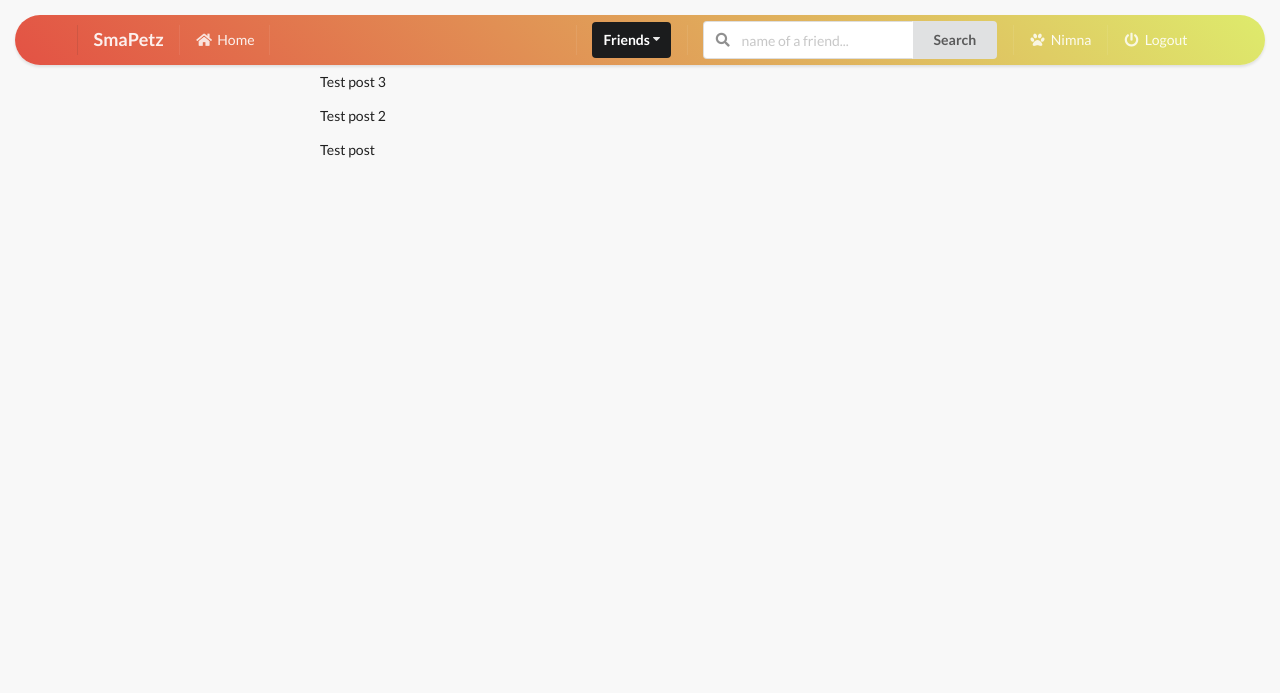
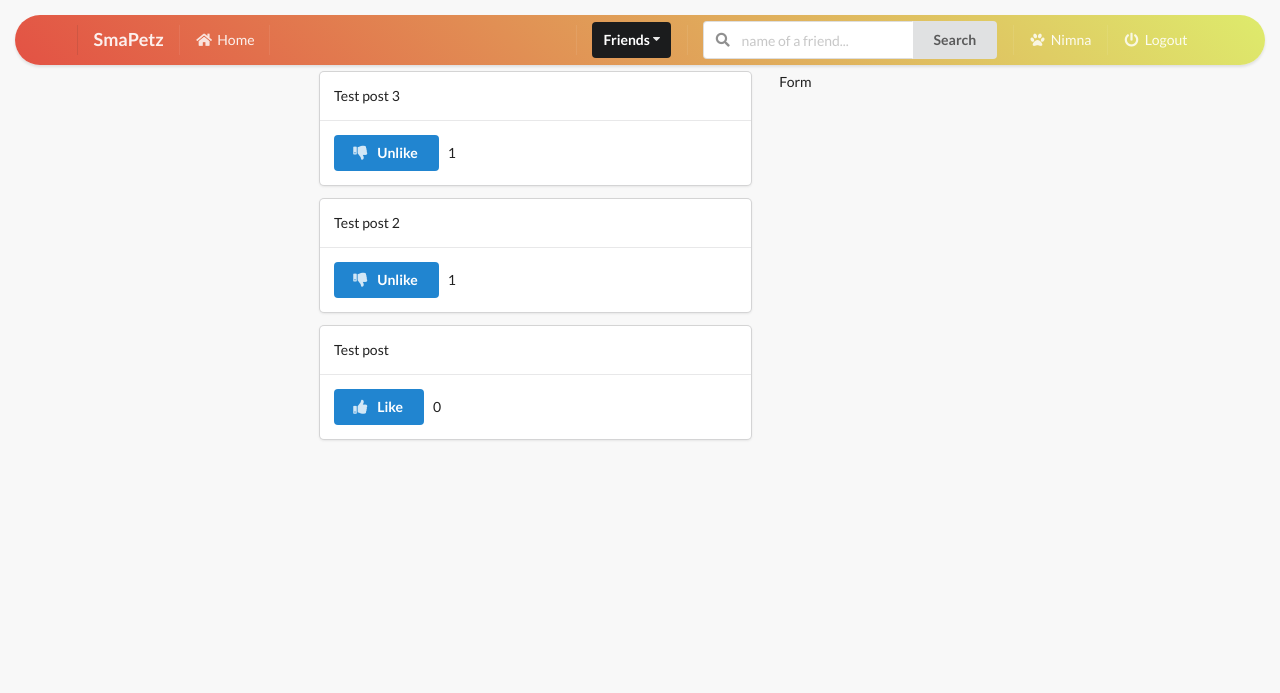
Before and after one commit to NimnaJ98/petNetwork, a Django app: page /posts/ in a window 1280 px wide. Shown: the top 693 px of the page. Run offline with Django 3.2, Linux system fonts and the light colour scheme; a user stored in the database is signed in; data comes from the database, SQL or seed files in the repository; both versions use the stored data as it was after the commit; some libraries are stand-ins or nearby versions.

Commit message:
added toggle button functionality for like and unlike

```diff
--- a/src/posts/templates/posts/main.html
+++ b/src/posts/templates/posts/main.html
@@ -8,11 +8,43 @@
 
 {% block content %}
 
+<div class="ui grid">
+    <div class="row">
+        <!--display the posts-->
+        <div class="eleven wide column">
 
-{% for obj in qs %}
-    <p>{{obj.content}}</p>
+            {% for obj in qs %}
+                <div class="ui fluid card">
+                    <div class="content">
+                        {{obj.content}}
+                    </div>
+                    <div class="content">
+                        <form action="{% url 'posts:like-post-view' %}" method="POST">
+                            {% csrf_token %}
+                            <input type="hidden" name="post_id" value={{obj.id}}>
+                            <button type="submit" class="ui primary button">
 
-{% endfor %}
+                                {% if profile not in obj.liked.all %}
+                                    <i class = "thumbs up icon"></i>&nbsp;Like
+                                {% else %}
+                                    <i class = "thumbs down icon"></i>&nbsp;Unlike
+                                {% endif %}
+                            </button>
+                            &nbsp;{{obj.num_likes}}
+                        </form>
+                    </div>
+                </div>
+            {% endfor %}
+
+        </div>
+        <div class="five wide column">
+            Form
+
+        </div>
+    </div>
+</div>
+
+
 
 
 {% endblock content %}
--- a/src/posts/urls.py
+++ b/src/posts/urls.py
@@ -1,8 +1,10 @@
 from django.urls import path
-from .views import post_comment_create_and_list_view
+from .views import post_comment_create_and_list_view, like_unlike_post
 
 app_name = 'posts'
 
 urlpatterns = [
-    path('',post_comment_create_and_list_view, name='main-post-view')
+    path('',post_comment_create_and_list_view, name='main-post-view'),
+    path('liked/',like_unlike_post, name='like-post-view'),
+
 ]
--- a/src/posts/views.py
+++ b/src/posts/views.py
@@ -1,11 +1,42 @@
-from django.shortcuts import render
-from .models import Post
+from django.shortcuts import render, redirect
+from .models import Like, Post, Profile
+from profiles.models import Profile
 
 # Create your views here.
 def post_comment_create_and_list_view(request):
     qs = Post.objects.all()
+    profile = Profile.objects.get(user=request.user)
+
     context = {
         'qs': qs,
+        'profile': profile,
     }
 
     return render(request, 'posts/main.html', context)
+
+def like_unlike_post(request):
+    user = request.user
+    if request.method == 'POST':
+        post_id = request.POST.get('post_id')
+        post_obj = Post.objects.get(id = post_id)
+        profile = Profile.objects.get(user = user)
+
+        if profile in post_obj.liked.all():
+            post_obj.liked.remove(profile)
+        else:
+            post_obj.liked.add(profile)
+
+        like, created = Like.objects.get_or_create(user = profile, post_id = post_id)
+
+        if not created:
+            if like.value == 'Like':
+                like.value = 'Unlike'
+            else:
+                like.value = 'Like'
+        else:
+            like.value = 'Like'
+
+            post_obj.save()
+            like.save()
+
+    return redirect('posts:main-post-view')
```
Also changed, not shown: src/db.sqlite3.
